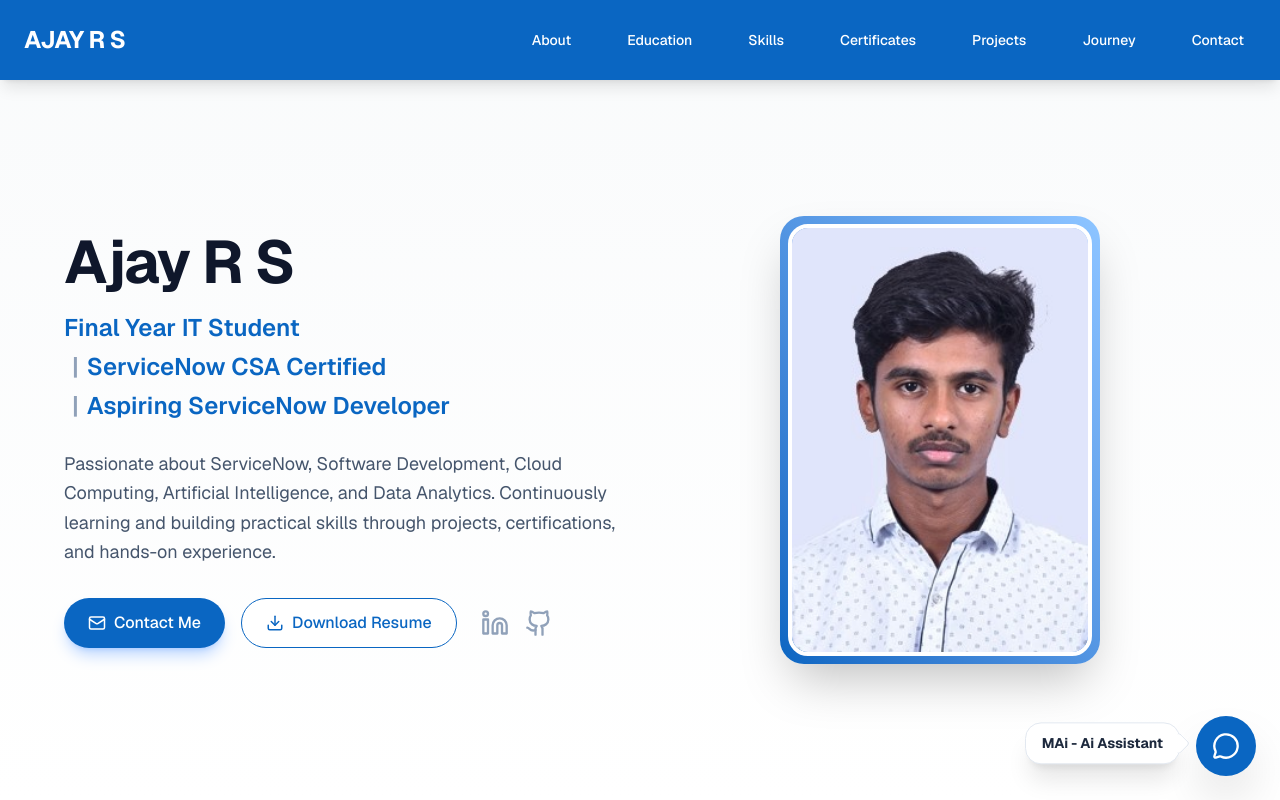
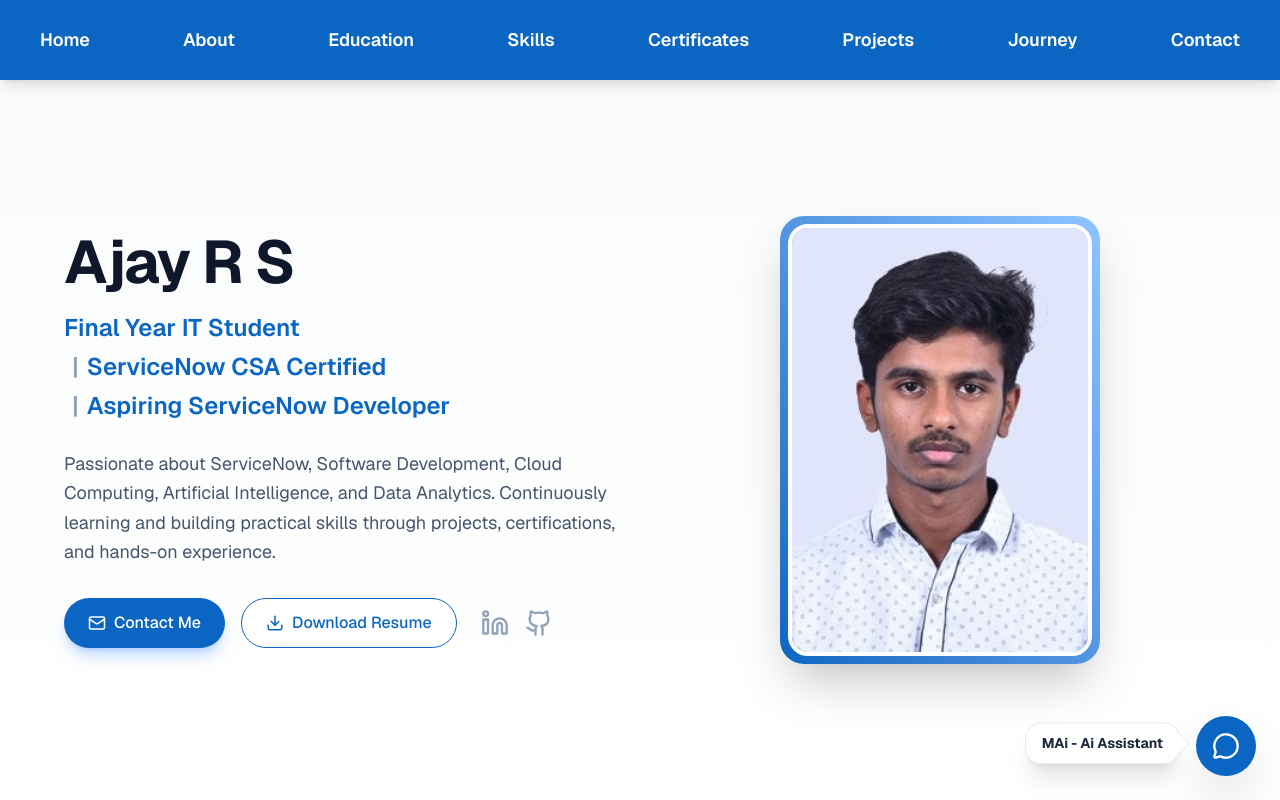
Before and after one commit to AjayyIT/ajay-portfolio, a Next.js app: page / in a window 1280 px wide. Shown: the top 800 px of the page. Built offline with nearby package versions, Linux system fonts and the light colour scheme.

Commit message:
Header update

```diff
--- a/app/page.tsx
+++ b/app/page.tsx
@@ -103,7 +103,9 @@ const cloudAiJourney = [
   { category: "AI & GenAI Mastery", items: ["Google AI Essentials", "Generative AI Literacy", "AI Tools & ChatGPT Workshop", "FutureSkills Prime GenAI Career Accelerator"] }
 ];
 
+// 👉 UPDATED NAV LINKS TO INCLUDE HOME
 const navLinks = [
+  { name: 'Home', href: '#home' },
   { name: 'About', href: '#about' },
   { name: 'Education', href: '#education' },
   { name: 'Skills', href: '#skills' },
@@ -130,15 +132,12 @@ export default function Portfolio() {
 
   const visibleCertifications = showAllCerts ? certifications : certifications.slice(0, 9);
 
-  // --- THE FIXED SCROLL FUNCTION ---
+  // Custom Smooth Scroll Function with Mobile Fix
   const scrollToSection = (e: React.MouseEvent<HTMLAnchorElement>, href: string) => {
     e.preventDefault();
 
     if (isMenuOpen) {
-      // 1. Close the menu immediately
       setIsMenuOpen(false);
-
-      // 2. Wait 350ms for the menu exit animation to finish and layout to settle
       setTimeout(() => {
         const element = document.querySelector(href);
         if (element) {
@@ -147,7 +146,6 @@ export default function Portfolio() {
         }
       }, 350);
     } else {
-      // Desktop behavior: scroll instantly
       const element = document.querySelector(href);
       if (element) {
         const top = element.getBoundingClientRect().top + window.scrollY - 80;
@@ -174,24 +172,28 @@ export default function Portfolio() {
       {/* HEADER / NAVIGATION BAR */}
       <nav className="fixed top-0 left-0 right-0 z-50 bg-[#0A66C2] text-white shadow-lg">
         <div className="max-w-7xl mx-auto px-6">
-          <div className="flex items-center justify-between h-20">
-            <a href="#home" onClick={(e) => scrollToSection(e, '#home')} className="font-bold text-2xl tracking-tight hover:text-blue-100 transition-colors">
-              AJAY R S
+          <div className="flex items-center justify-between h-20 w-full">
+
+            {/* Mobile-only Home Button (Replaces Logo) */}
+            <a href="#home" onClick={(e) => scrollToSection(e, '#home')} className="lg:hidden font-bold text-2xl tracking-tight hover:text-blue-100 transition-colors">
+              Home
             </a>
 
-            <div className="hidden lg:flex items-center gap-6 xl:gap-8">
+            {/* Desktop Navigation - Spans full width and distributes items evenly */}
+            <div className="hidden lg:flex w-full items-center justify-between">
               {navLinks.map((link) => (
                 <a
                   key={link.name}
                   href={link.href}
                   onClick={(e) => scrollToSection(e, link.href)}
-                  className="text-sm font-medium px-3 py-2 rounded-lg hover:bg-[#004182] transition-all duration-200 cursor-pointer"
+                  className="text-lg font-semibold px-4 py-2 rounded-lg hover:bg-[#004182] transition-all duration-200 cursor-pointer whitespace-nowrap"
                 >
                   {link.name}
                 </a>
               ))}
             </div>
 
+            {/* Mobile Menu Hamburger */}
             <button onClick={() => setIsMenuOpen(!isMenuOpen)} className="lg:hidden p-2 text-white hover:bg-[#004182] rounded-lg transition-colors">
               {isMenuOpen ? <X size={28} /> : <Menu size={28} />}
             </button>
```
